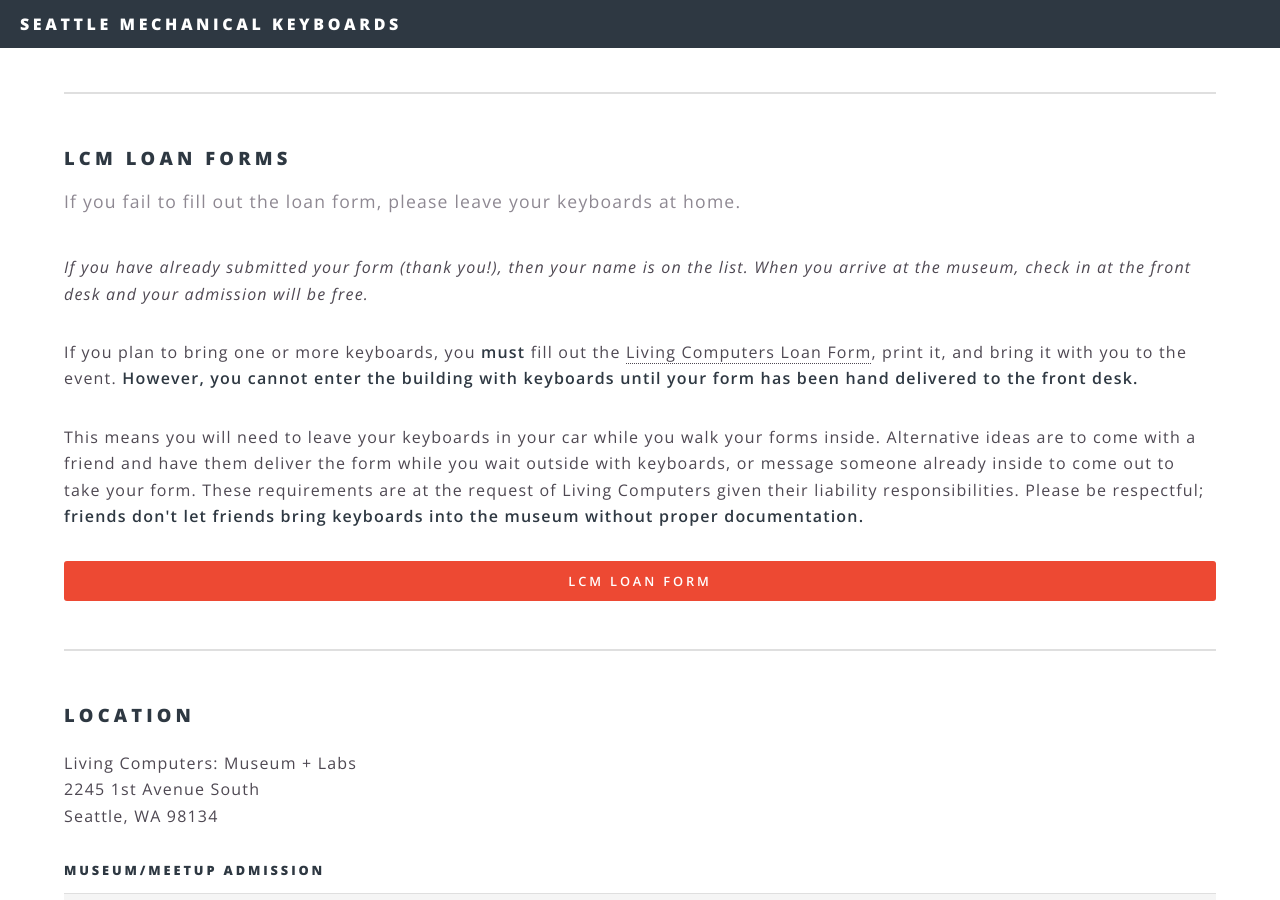
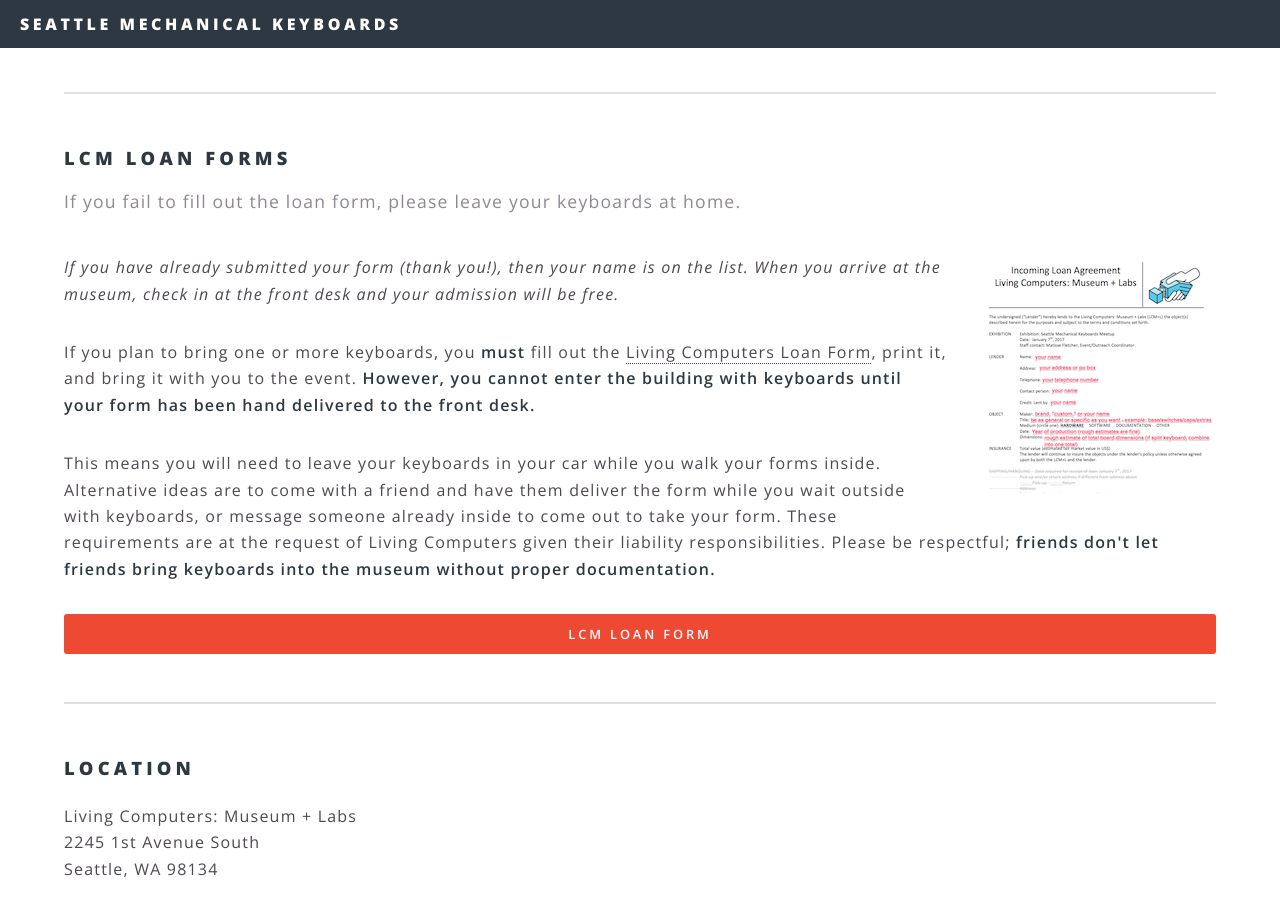
Before and after one commit to seattlemechanicalkeyboards/seattlemechanicalkeyboards.github.io, a Jekyll site: the page built from index.html, in a window 1280 px wide and 900 px high, scrolled down 584 px. Built offline with Jekyll 4.4.1, drawn with Linux system fonts in a browser that asks for light colours.

Commit message:
Add example form image

```diff
--- a/index.html
+++ b/index.html
@@ -13,6 +13,7 @@
     <h3>LCM Loan Forms</h3>
     <p>If you fail to fill out the loan form, please leave your keyboards at home.</p>
   </header>
+    <span class="image right"><a href="images/form-explanation.png"><img src="images/form-explanation-thumb.png"></a></span>
   <p><em>If you have already submitted your form (thank you!), then your name is on the list. When you arrive at the museum, check in at the front desk and your admission will be free.</em></p>
   <p>If you plan to bring one or more keyboards, you <strong>must</strong> fill out the <a href="https://drive.google.com/file/d/0B_Zd76tVDOrYYjdmNExLLVpJZzQ/view">Living Computers Loan Form</a>, print it, and bring it with you to the event. <strong>However, you cannot enter the building with keyboards until your form has been hand delivered to the front desk.</strong></p>
   <p>This means you will need to leave your keyboards in your car while you walk your forms inside. Alternative ideas are to come with a friend and have them deliver the form while you wait outside with keyboards, or message someone already inside to come out to take your form. These requirements are at the request of Living Computers given their liability responsibilities. Please be respectful; <strong>friends don't let friends bring keyboards into the museum without proper documentation.</strong></p>
```
